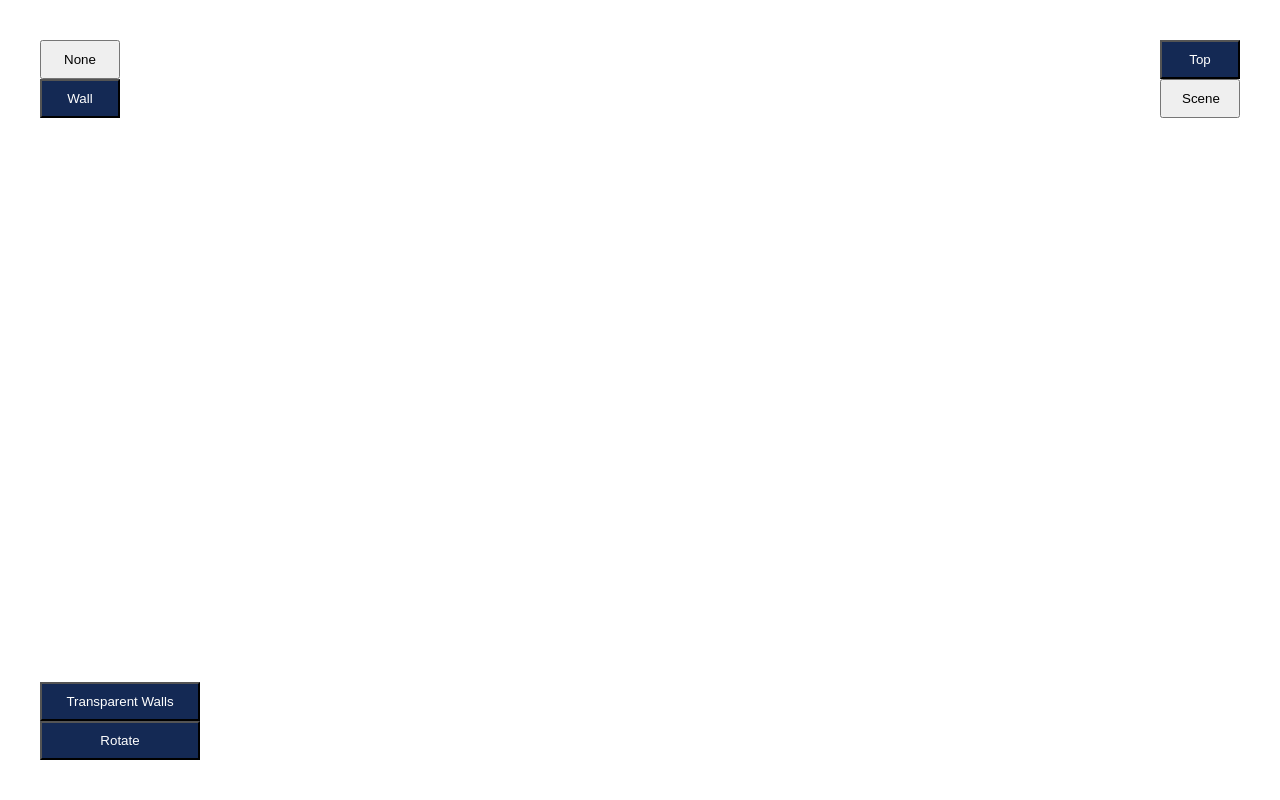
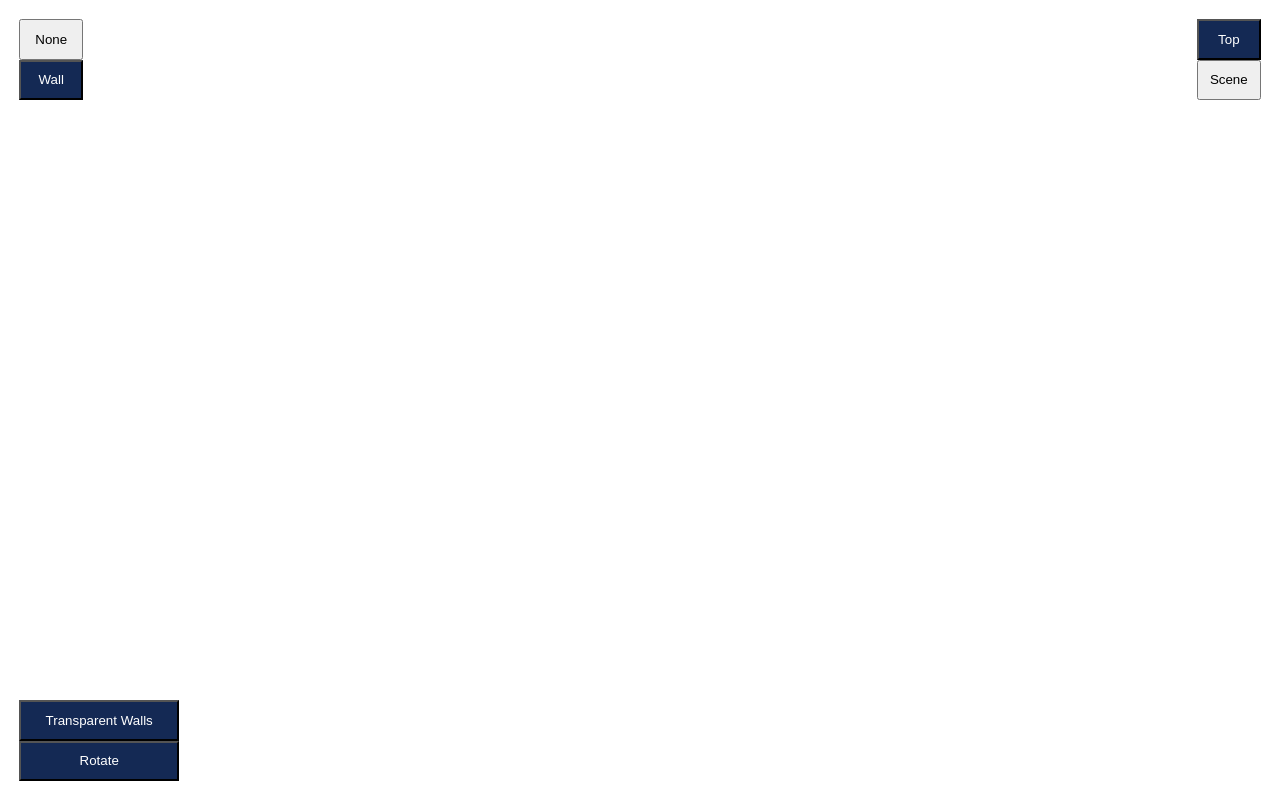
Before and after one commit to jjkh/tiny-sims, a plain HTML site: page index.html in a window 1280 px wide. Drawn offline with nearby package versions, Linux system fonts and the light colour scheme.

Commit message:
changed CSS from px to em

```diff
--- a/index.html
+++ b/index.html
@@ -6,10 +6,10 @@
     <style>
       html, body {margin: 0; height: 100%; overflow: hidden; touch-action: none; }
       canvas { display: block; }
-      #drawingControls { position: fixed; top: 20px; left: 20px; width: 80px; margin: 20px; z-index: 100;}
-      #cameraControls { position: fixed; top: 20px; right: 20px; width: 80px; margin: 20px; z-index: 100;}
-      #displayControls { position: fixed; bottom: 20px; left: 20px; width: 160px; margin: 20px; z-index: 100;}
-      .tool-button { padding: 10px 20px; width: 100% }
+      #drawingControls { position: fixed; top: 0.6em; left: 0.6em; width: 4em; margin: 0.6em; z-index: 100;}
+      #cameraControls { position: fixed; top: 0.6em; right: 0.6em; width: 4em; margin: 0.6em; z-index: 100;}
+      #displayControls { position: fixed; bottom: 0.6em; left: 0.6em; width: 10em; margin: 0.6em; z-index: 100;}
+      .tool-button { padding: 0.8em; width: 100% }
       .tool-selected { background: #142954; color: #FFFFFF; }
     </style>
   </head>
```
